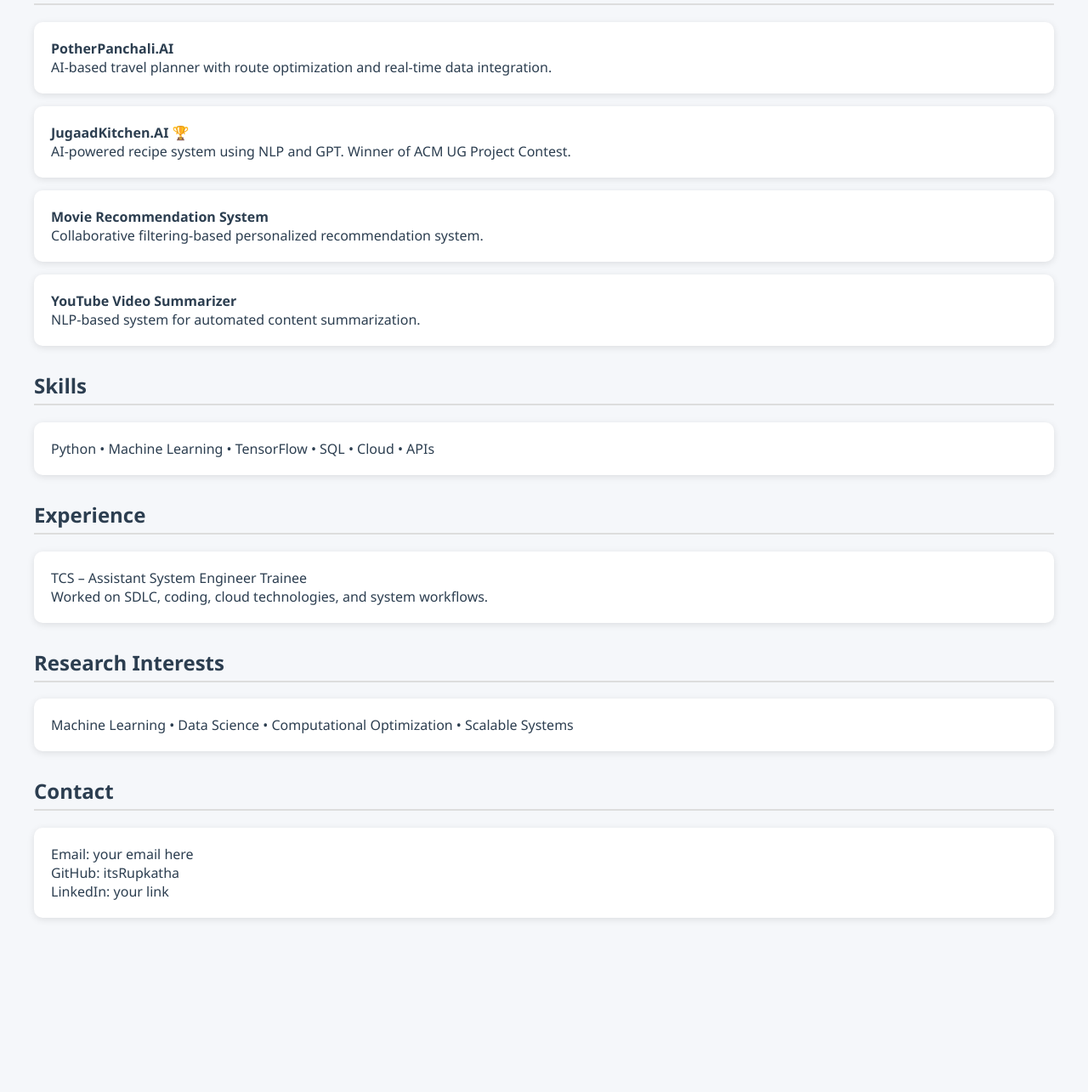
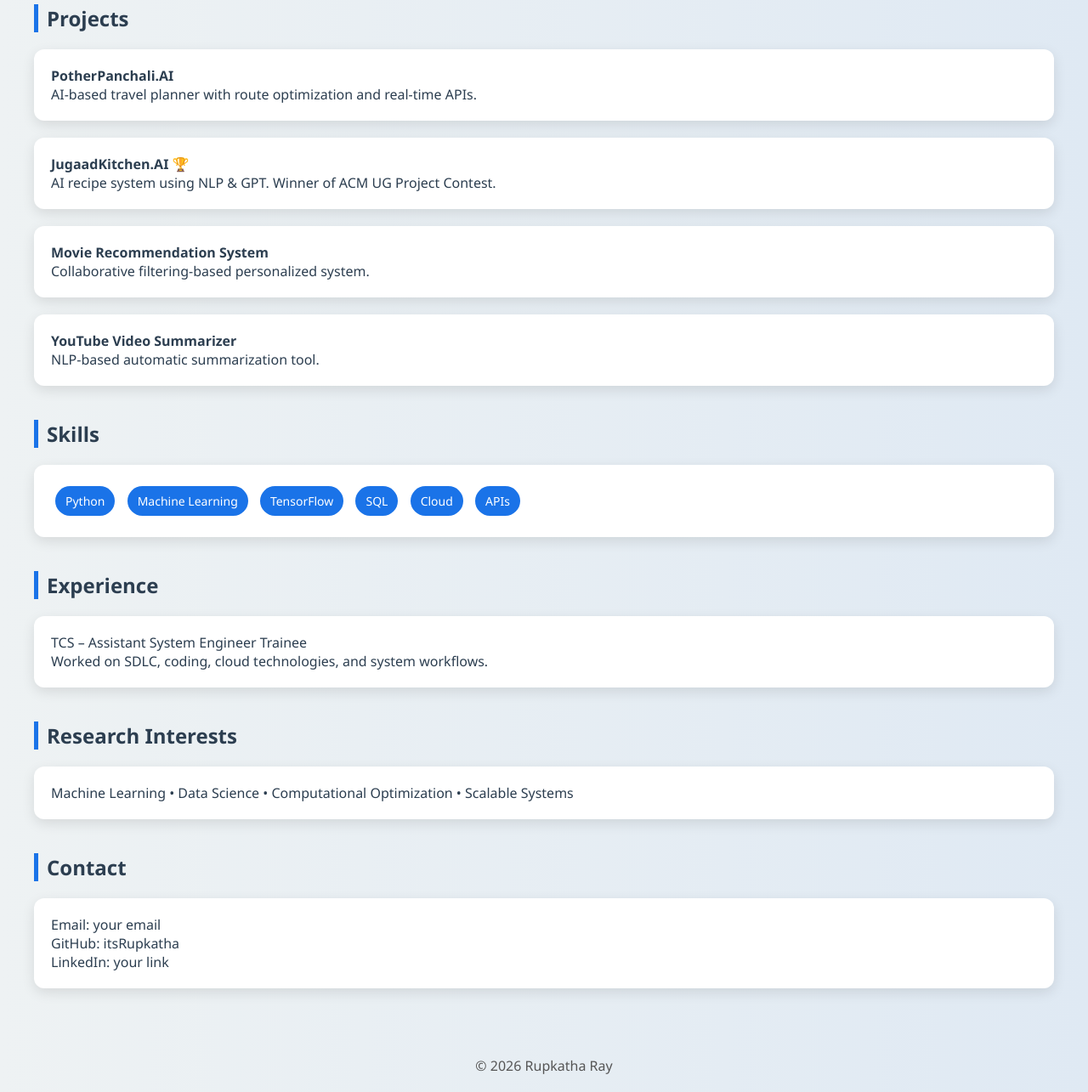
Before and after one commit to itsRupkatha/portfolio, a plain HTML site: page index.html in a window 1280 px wide. Shown: the part 514-1799 px from the top of the page at 85% size. Before the commit the page ends 1634 px from the top, so only its background shows below. Drawn offline with Linux system fonts and the light colour scheme.

Commit message:
Update index.html

```diff
--- a/index.html
+++ b/index.html
@@ -7,40 +7,81 @@
 body {
   font-family: 'Segoe UI', Arial;
   margin: 0;
-  background: #f5f7fa;
+  background: linear-gradient(to right, #eef2f3, #dfe9f3);
   color: #2c3e50;
 }
 
+/* HEADER */
 .header {
-  background: #1a73e8;
+  background: linear-gradient(135deg, #1a73e8, #6a11cb);
   color: white;
-  padding: 40px;
+  padding: 60px 20px;
   text-align: center;
+  animation: fadeIn 2s ease;
 }
 
+.header h1 {
+  font-size: 40px;
+  margin-bottom: 10px;
+}
+
+.header p {
+  font-size: 18px;
+}
+
+/* SECTION */
 .container {
   padding: 40px;
 }
 
-h2 {
-  border-bottom: 2px solid #ddd;
-  padding-bottom: 5px;
-  margin-top: 30px;
-}
-
+/* CARD STYLE */
 .card {
   background: white;
   padding: 20px;
-  margin-top: 15px;
-  border-radius: 10px;
-  box-shadow: 0 2px 8px rgba(0,0,0,0.1);
+  margin: 20px 0;
+  border-radius: 12px;
+  box-shadow: 0 5px 15px rgba(0,0,0,0.1);
+  transition: transform 0.3s, box-shadow 0.3s;
 }
 
-ul {
-  padding-left: 20px;
+/* HOVER EFFECT */
+.card:hover {
+  transform: translateY(-10px);
+  box-shadow: 0 10px 25px rgba(0,0,0,0.2);
 }
 
+/* HEADINGS */
+h2 {
+  border-left: 5px solid #1a73e8;
+  padding-left: 10px;
+  margin-top: 40px;
+}
+
+/* ANIMATION */
+@keyframes fadeIn {
+  from {opacity: 0;}
+  to {opacity: 1;}
+}
+
+/* SKILLS TAGS */
+.skills span {
+  display: inline-block;
+  background: #1a73e8;
+  color: white;
+  padding: 8px 12px;
+  margin: 5px;
+  border-radius: 20px;
+  font-size: 14px;
+}
+
+/* FOOTER */
+.footer {
+  text-align: center;
+  padding: 20px;
+  color: #555;
+}
 </style>
+
 </head>
 
 <body>
@@ -54,36 +95,39 @@ ul {
 
 <h2>About Me</h2>
 <div class="card">
-<p>
-Computer Science Engineer specializing in Data Science with strong interest in Artificial Intelligence, machine learning, and scalable computational systems. Passionate about building intelligent solutions and exploring research-driven approaches in AI.
-</p>
+Computer Science Engineer specializing in Data Science with strong interest in Artificial Intelligence, machine learning, and scalable systems. Passionate about building intelligent solutions and exploring research-driven approaches.
 </div>
 
 <h2>Projects</h2>
 
 <div class="card">
 <b>PotherPanchali.AI</b><br>
-AI-based travel planner with route optimization and real-time data integration.
+AI-based travel planner with route optimization and real-time APIs.
 </div>
 
 <div class="card">
-<b>JugaadKitchen.AI</b> 🏆<br>
-AI-powered recipe system using NLP and GPT. Winner of ACM UG Project Contest.
+<b>JugaadKitchen.AI 🏆</b><br>
+AI recipe system using NLP & GPT. Winner of ACM UG Project Contest.
 </div>
 
 <div class="card">
 <b>Movie Recommendation System</b><br>
-Collaborative filtering-based personalized recommendation system.
+Collaborative filtering-based personalized system.
 </div>
 
 <div class="card">
 <b>YouTube Video Summarizer</b><br>
-NLP-based system for automated content summarization.
+NLP-based automatic summarization tool.
 </div>
 
 <h2>Skills</h2>
-<div class="card">
-Python • Machine Learning • TensorFlow • SQL • Cloud • APIs
+<div class="card skills">
+<span>Python</span>
+<span>Machine Learning</span>
+<span>TensorFlow</span>
+<span>SQL</span>
+<span>Cloud</span>
+<span>APIs</span>
 </div>
 
 <h2>Experience</h2>
@@ -99,12 +143,16 @@ Machine Learning • Data Science • Computational Optimization • Scalable Sy
 
 <h2>Contact</h2>
 <div class="card">
-Email: your email here <br>
+Email: your email <br>
 GitHub: itsRupkatha <br>
 LinkedIn: your link
 </div>
 
 </div>
 
+<div class="footer">
+© 2026 Rupkatha Ray
+</div>
+
 </body>
 </html>
```
